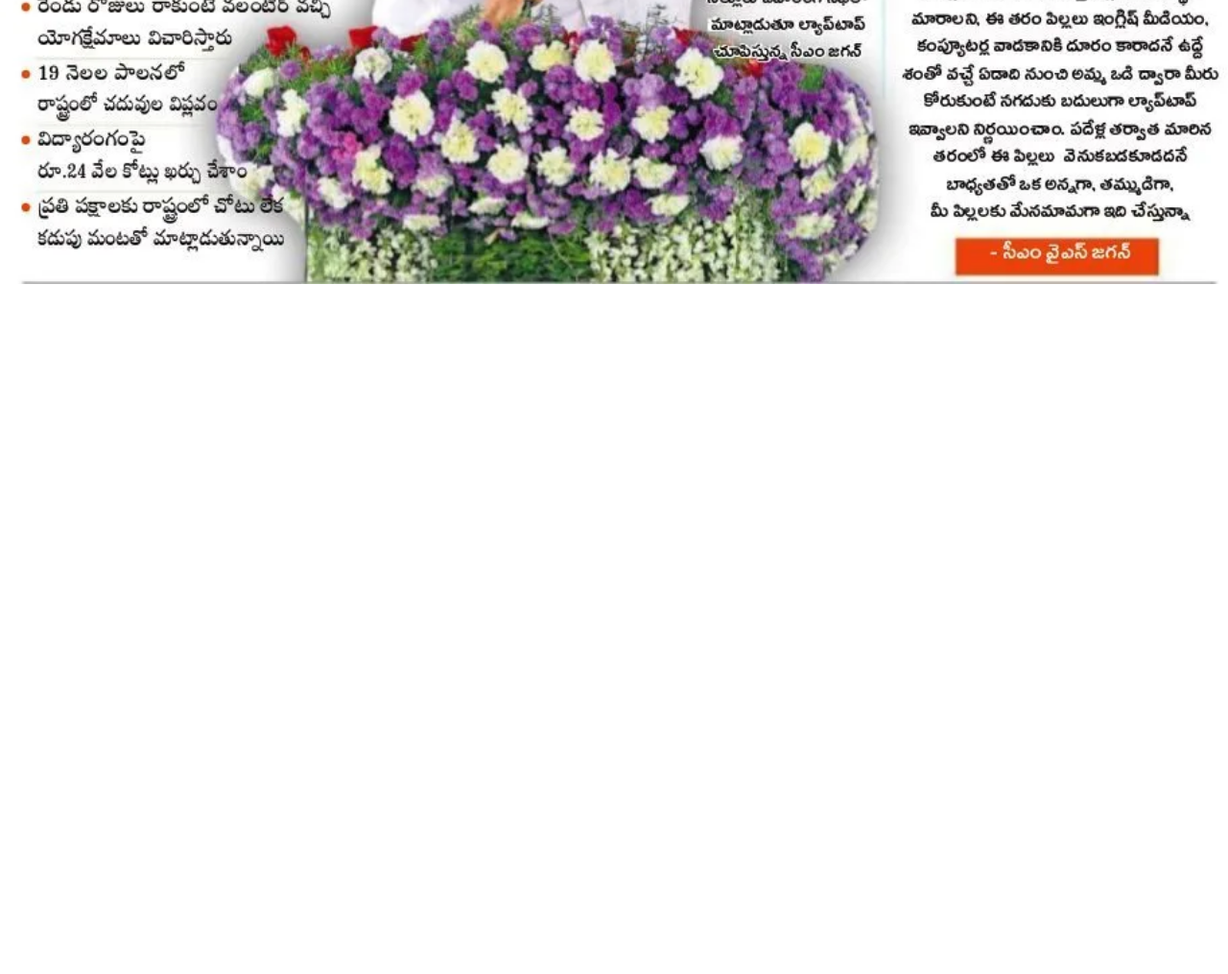
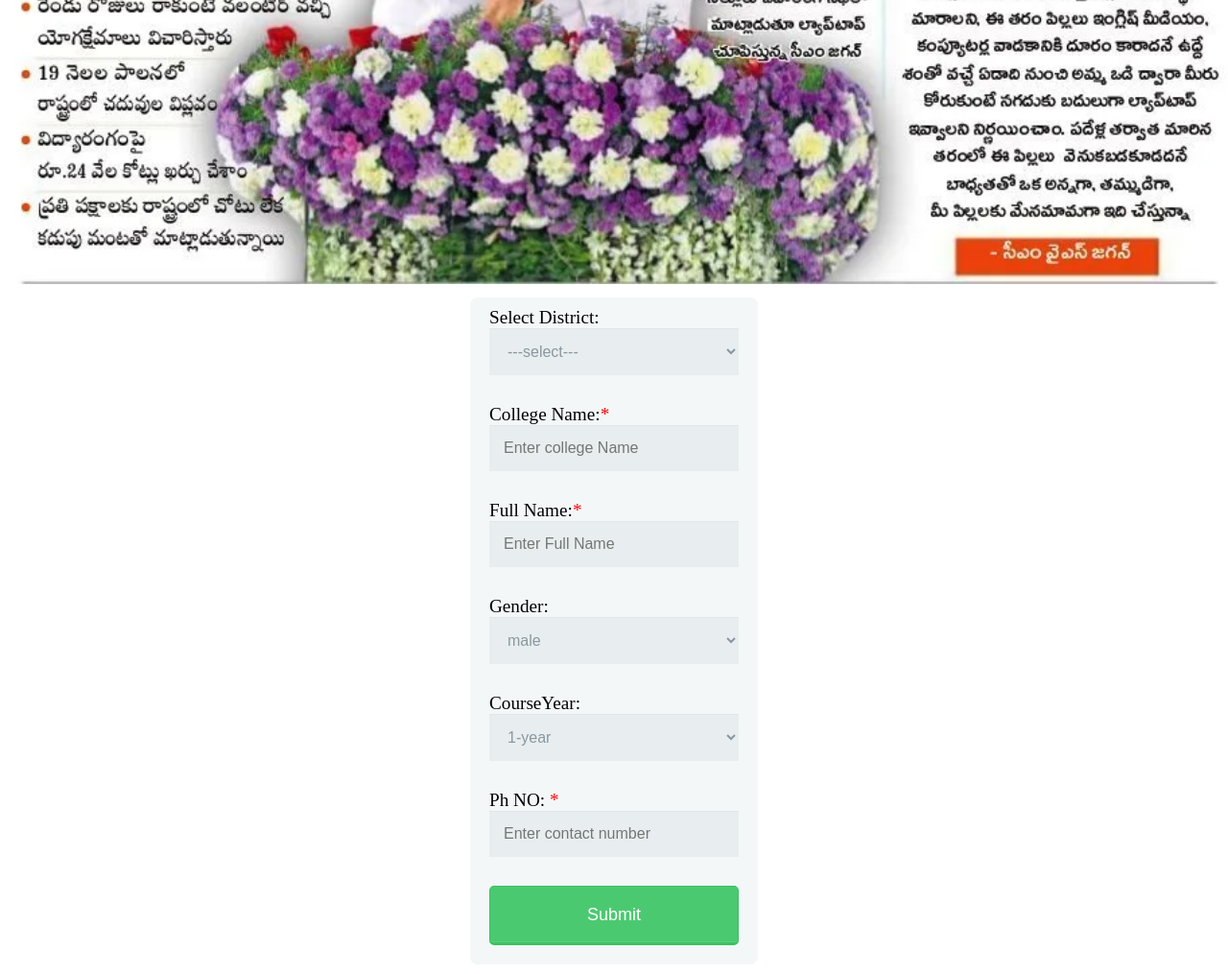
Before and after one commit to Shyam3050/jvdlaptop, a plain HTML site: page index.html in a window 1280 px wide. Shown: the part 1060-2075 px from the top of the page at 96% size. Before the commit the page ends 1360 px from the top, so only its background shows below. Drawn offline with Linux system fonts and the light colour scheme.

Commit message:
form added

```diff
--- a/index.html
+++ b/index.html
@@ -18,5 +18,41 @@
     </div>
   </div>
    <img src="./images/Amma-Vodi-Free-Laptop-Scheme.webp" alt="" width="100%" height="100%">
+
+   <div class="container">
+
+    <form id="studentData">
+      <!-- district -->
+      <label for="district">Select District:</label>
+       <select name="district" id="district">
+        <option value selected="selcted">---select---</option>
+       </select>
+       <!-- college name -->
+       <label for="collegename">College Name:<span class="imp_star">*</span></label>
+       <input type="text" id="collegename" placeholder="Enter college Name">
+       <!-- Name -->
+       <label for="name">Full Name:<span class="imp_star">*</span></label>
+       <input type="text" id="name" placeholder="Enter Full Name">
+       <!-- gender -->
+       <label for="gender">Gender:</label>
+       <select name="gender" id="gender">
+        <option value="male">male</option>
+        <option value="female">female</option>
+       </select>
+       <!-- year -->
+       <label for="courseyear">CourseYear:</label>
+       <select name="courseyear" id="courseyear">
+        <option value="1">1-year</option>
+        <option value="2">2-year</option>
+        <option value="3">3-year</option>
+       </select>
+       <!-- ph no -->
+       <label for="number">Ph NO: <span class="imp_star">*</span></label>
+       <input type="number"  placeholder="Enter contact number" id="number">
+       <button type="submit" class="form_submit">Submit</button>
+    </form>
+   </div>
+   <!-- script file -->
+   <script src="/script.js"></script>
 </body>
 </html>
--- a/script.js
+++ b/script.js
@@ -0,0 +1,25 @@
+const form = document.getElementById("studentData");
+const district = document.getElementById("district");
+const number = document.getElementById("number");
+const collegeName = document.getElementById("collegename");
+const fullName = document.getElementById("name");
+const gender = document.getElementById("gender");
+const courseYear = document.getElementById("courseyear");
+
+// ////////////
+form.addEventListener("submit", (e) => {
+  e.preventDefault();
+  if (number.value > 9999999999 || !number.value || number.value < 999999999) {
+    alert("enter correct number");
+    return;
+  } else if (!collegeName.value) {
+    alert("enter college name");
+    return;
+  } else if (!fullName.value) {
+    alert("enter full name");
+    return;
+  }
+  console.log('successfully submited');
+});
+
+const districtList = [];
--- a/style.css
+++ b/style.css
@@ -3,20 +3,77 @@
   padding: 0;
   box-sizing: border-box;
 }
-nav{
+nav {
   display: flex;
   justify-content: space-between;
   align-items: center;
   padding: 1rem;
   border-bottom: 1px solid #000;
 }
-.ammavadi-img{
+.ammavadi-img {
   width: 80vw;
   height: 40vh;
   margin: 1rem auto;
   /* display: none */
 }
-.ammavadi-img img{
+.ammavadi-img img {
   width: 100%;
   height: 100%;
 }
+/* form */
+form {
+  max-width: 300px;
+  margin: 10px auto;
+  padding: 10px 20px;
+  background: #f4f7f8;
+  border-radius: 8px;
+}
+label {
+  display: block;
+  font-size: 1.2rem;
+}
+
+input[type="text"],
+input[type="password"],
+input[type="date"],
+input[type="datetime"],
+input[type="email"],
+input[type="number"],
+input[type="search"],
+input[type="tel"],
+input[type="time"],
+input[type="url"],
+textarea,
+select {
+    cursor: pointer;
+  background: rgba(255, 255, 255, 0.1);
+  border: none;
+  font-size: 16px;
+  height: auto;
+  margin: 0;
+  outline: 0;
+  padding: 15px;
+  width: 100%;
+  background-color: #e8eeef;
+  color: #8a97a0;
+  box-shadow: 0 1px 0 rgba(0, 0, 0, 0.03) inset;
+  margin-bottom: 30px;
+}
+.form_submit {
+    cursor: pointer;
+  padding: 19px 39px 18px 39px;
+  color: #fff;
+  background-color: #4bc970;
+  font-size: 18px;
+  text-align: center;
+  font-style: normal;
+  border-radius: 5px;
+  width: 100%;
+  border: 1px solid #3ac162;
+  border-width: 1px 1px 3px;
+  box-shadow: 0 -1px 0 rgba(255, 255, 255, 0.1) inset;
+  margin-bottom: 10px;
+}
+.imp_star{
+    color: red;
+}
```
Lines whose indentation alone changed are shown as unchanged.
